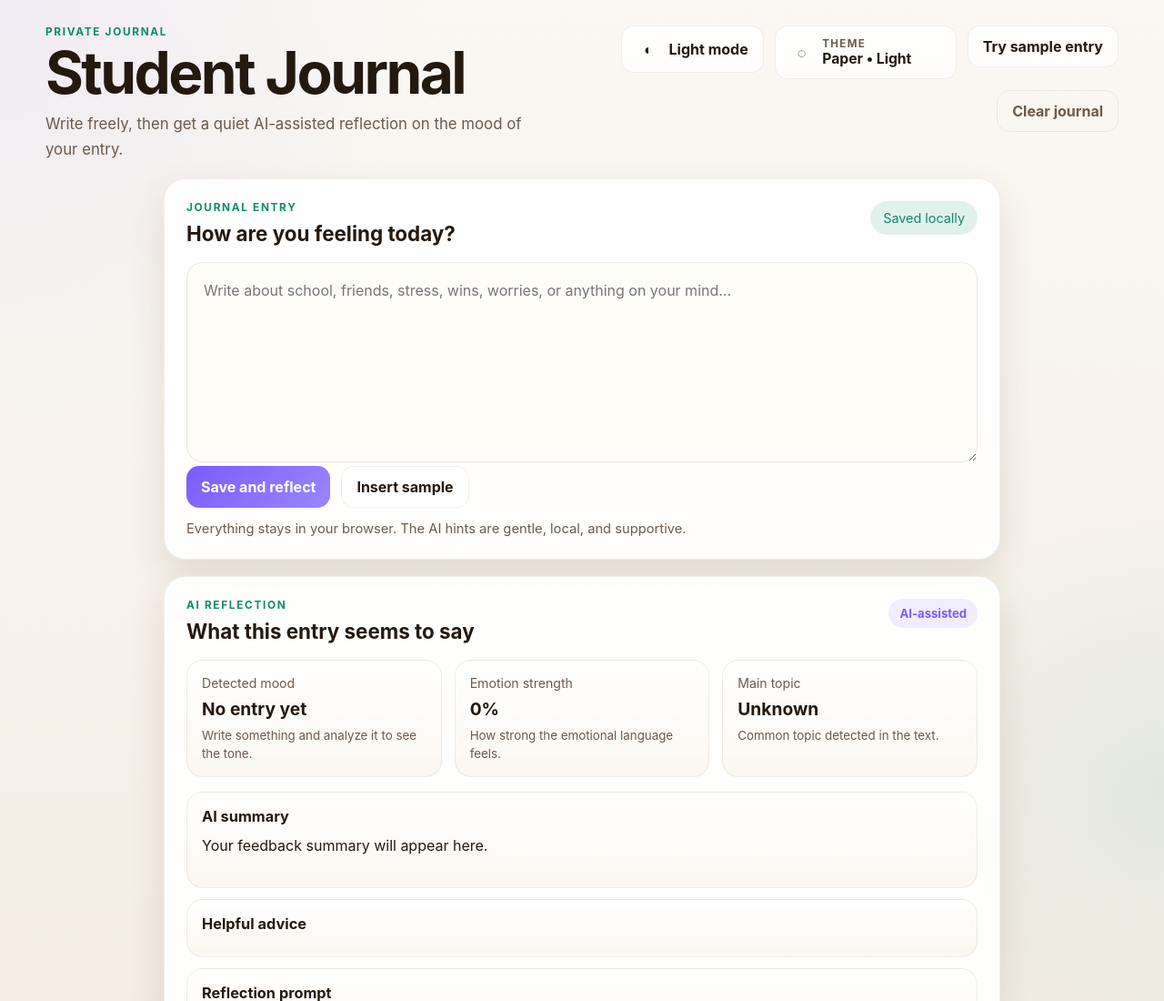
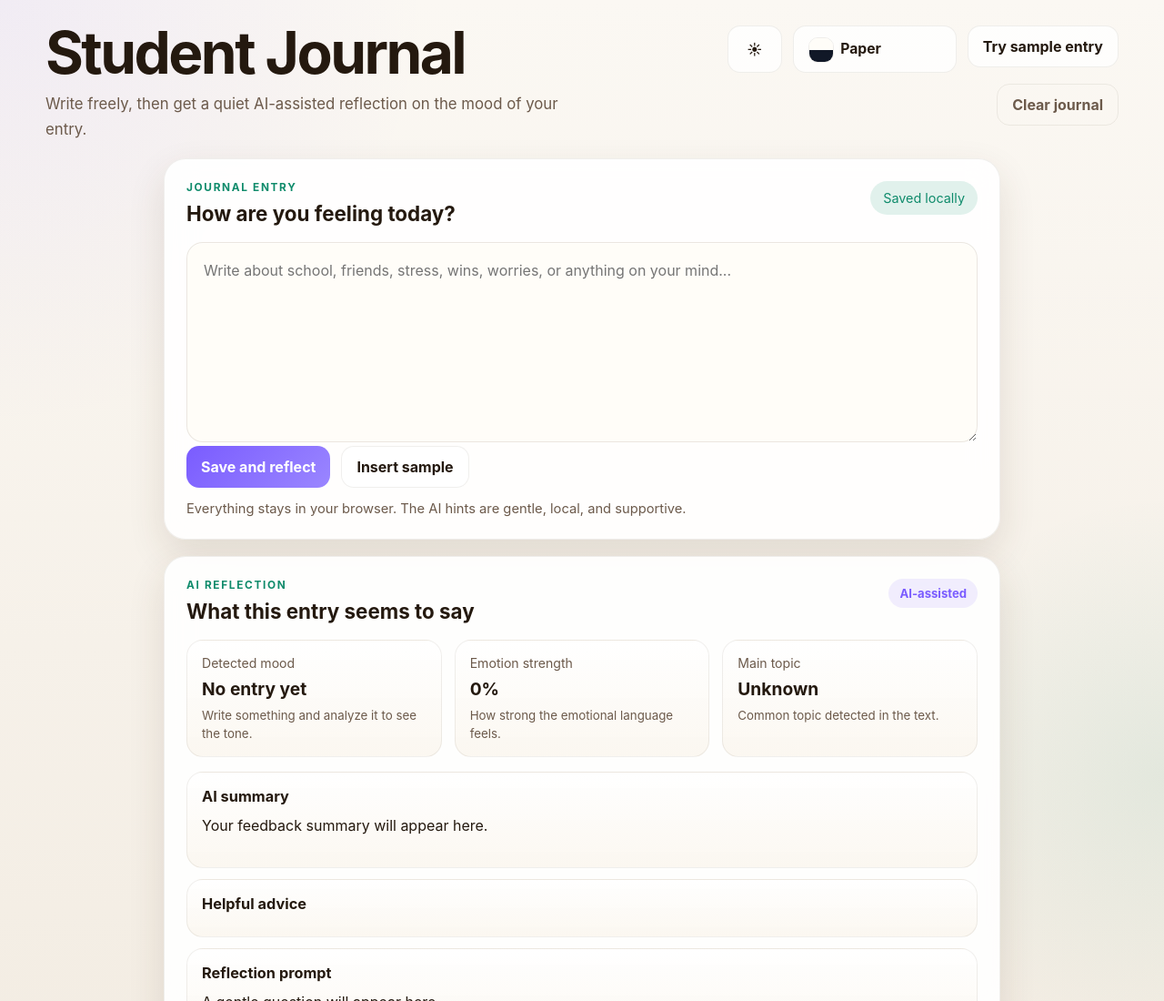
Before and after one commit to VivaanReddy3011/AI-Journal, a website: page index.html in a window 1280 px wide. Shown: the top 1100 px of the page at 91% size. Drawn offline with Linux system fonts and the light colour scheme.

Commit message:
Clean up header and theme picker

```diff
--- a/index.html
+++ b/index.html
@@ -9,22 +9,22 @@
 <body>
   <header class="topbar">
     <div class="brand-block">
-      <p class="eyebrow">Private journal</p>
       <h1>Student Journal</h1>
       <p class="subtitle">Write freely, then get a quiet AI-assisted reflection on the mood of your entry.</p>
     </div>
     <div class="topbar-actions">
-      <button id="modeToggleBtn" class="mode-toggle secondary-btn" type="button" aria-pressed="false" aria-label="Toggle light or dark mode">
-        <span class="mode-icon" aria-hidden="true">◐</span>
-        <span id="modeLabel">Light mode</span>
+      <button id="modeToggleBtn" class="mode-toggle secondary-btn" type="button" aria-pressed="false" aria-label="Toggle appearance">
+        <span id="modeIcon" class="mode-icon" aria-hidden="true">☀</span>
       </button>
       <div class="theme-picker">
-        <button id="themeMenuBtn" class="theme-btn secondary-btn" type="button" aria-haspopup="menu" aria-expanded="false">
-          <span class="theme-icon" aria-hidden="true">◌</span>
-          <span class="theme-copy">
-            <span class="theme-btn-label">Theme</span>
-            <span id="currentThemeLabel" class="theme-btn-value">Paper • Light</span>
+        <button id="themeMenuBtn" class="theme-btn secondary-btn" type="button" aria-haspopup="menu" aria-expanded="false" aria-label="Choose theme">
+          <span class="theme-icon" aria-hidden="true">
+            <span class="theme-swatch theme-swatch-button" id="themeButtonSwatch">
+              <span class="theme-swatch-light"></span>
+              <span class="theme-swatch-dark"></span>
+            </span>
           </span>
+          <span id="currentThemeLabel" class="theme-btn-value">Paper</span>
         </button>
         <div id="themeMenu" class="theme-menu hidden" role="menu" aria-label="Theme selection"></div>
       </div>
--- a/script.js
+++ b/script.js
@@ -549,10 +549,11 @@ const els = {
   storageStatus: document.getElementById("storageStatus"),
   entryTemplate: document.getElementById("entryTemplate"),
   modeToggleBtn: document.getElementById("modeToggleBtn"),
-  modeLabel: document.getElementById("modeLabel"),
+  modeIcon: document.getElementById("modeIcon"),
   themeMenuBtn: document.getElementById("themeMenuBtn"),
   themeMenu: document.getElementById("themeMenu"),
   currentThemeLabel: document.getElementById("currentThemeLabel"),
+  themeButtonSwatch: document.getElementById("themeButtonSwatch"),
 };
 
 let entries = loadEntries();
@@ -604,9 +605,11 @@ function applyThemeState() {
   root.dataset.mode = themeState.mode;
 
   els.modeToggleBtn.setAttribute("aria-pressed", themeState.mode === "dark" ? "true" : "false");
-  els.modeLabel.textContent = themeState.mode === "dark" ? "Dark mode" : "Light mode";
+  els.modeIcon.textContent = themeState.mode === "dark" ? "☾" : "☀";
   els.themeMenuBtn.setAttribute("aria-expanded", themeMenuOpen ? "true" : "false");
-  els.currentThemeLabel.textContent = `${theme.label} • ${themeState.mode === "dark" ? "Dark" : "Light"}`;
+  els.currentThemeLabel.textContent = theme.label;
+  els.themeButtonSwatch.style.setProperty("--theme-light-surface", theme.light.surfaceStrong);
+  els.themeButtonSwatch.style.setProperty("--theme-dark-surface", theme.dark.surfaceStrong);
 }
 
 function toKebabCase(value) {
@@ -645,7 +648,6 @@ function renderThemeMenu() {
         <span class="theme-option-name">${theme.label}</span>
         <span class="theme-option-note">${theme.note}</span>
       </span>
-      <span class="theme-option-mode">${themeState.mode}</span>
     `;
     button.style.setProperty("--theme-light-surface", theme.light.surfaceStrong);
     button.style.setProperty("--theme-dark-surface", theme.dark.surfaceStrong);
--- a/styles.css
+++ b/styles.css
@@ -256,19 +256,7 @@ button:active {
 }
 
 .theme-btn {
-  min-width: 200px;
-}
-
-.theme-copy {
-  display: grid;
-  text-align: left;
-}
-
-.theme-btn-label {
-  font-size: 0.72rem;
-  letter-spacing: 0.12em;
-  text-transform: uppercase;
-  color: var(--muted);
+  min-width: 180px;
 }
 
 .theme-btn-value {
@@ -277,10 +265,11 @@ button:active {
 }
 
 .theme-menu {
-  position: absolute;
-  top: calc(100% + 10px);
-  right: 0;
-  width: min(360px, calc(100vw - 32px));
+  position: fixed;
+  top: 108px;
+  left: 50%;
+  transform: translateX(-50%);
+  width: min(620px, calc(100vw - 32px));
   padding: 10px;
   border-radius: 20px;
   border: 1px solid var(--menu-border);
@@ -288,7 +277,8 @@ button:active {
   box-shadow: 0 24px 50px rgba(74, 48, 23, 0.18);
   z-index: 10;
   display: grid;
-  gap: 8px;
+  gap: 10px;
+  grid-template-columns: repeat(2, minmax(0, 1fr));
 }
 
 .theme-menu.hidden {
@@ -297,11 +287,10 @@ button:active {
 
 .theme-option {
   display: grid;
-  grid-template-columns: 44px 1fr auto;
-  align-items: center;
-  gap: 12px;
+  gap: 10px;
+  align-items: start;
   width: 100%;
-  padding: 10px 12px;
+  padding: 12px;
   border: 1px solid transparent;
   border-radius: 16px;
   background: var(--menu-item-bg);
@@ -325,13 +314,19 @@ button:active {
 }
 
 .theme-swatch {
-  width: 44px;
-  height: 44px;
-  border-radius: 14px;
+  width: 100%;
+  height: 72px;
+  border-radius: 16px;
   border: 1px solid var(--menu-border);
   overflow: hidden;
   display: grid;
   grid-template-rows: 1fr 1fr;
+}
+
+.theme-swatch-button {
+  width: 28px;
+  height: 28px;
+  border-radius: 10px;
 }
 
 .theme-swatch-light,
@@ -349,18 +344,14 @@ button:active {
 
 .theme-option-name {
   font-weight: 700;
+  display: block;
 }
 
 .theme-option-note {
   color: var(--muted);
   font-size: 0.82rem;
-}
-
-.theme-option-mode {
-  color: var(--accent);
-  font-size: 0.8rem;
-  font-weight: 700;
-  text-transform: capitalize;
+  display: block;
+  margin-top: 2px;
 }
 
 .feedback-grid,
```
Also changed, not shown: demo-preview.png.
